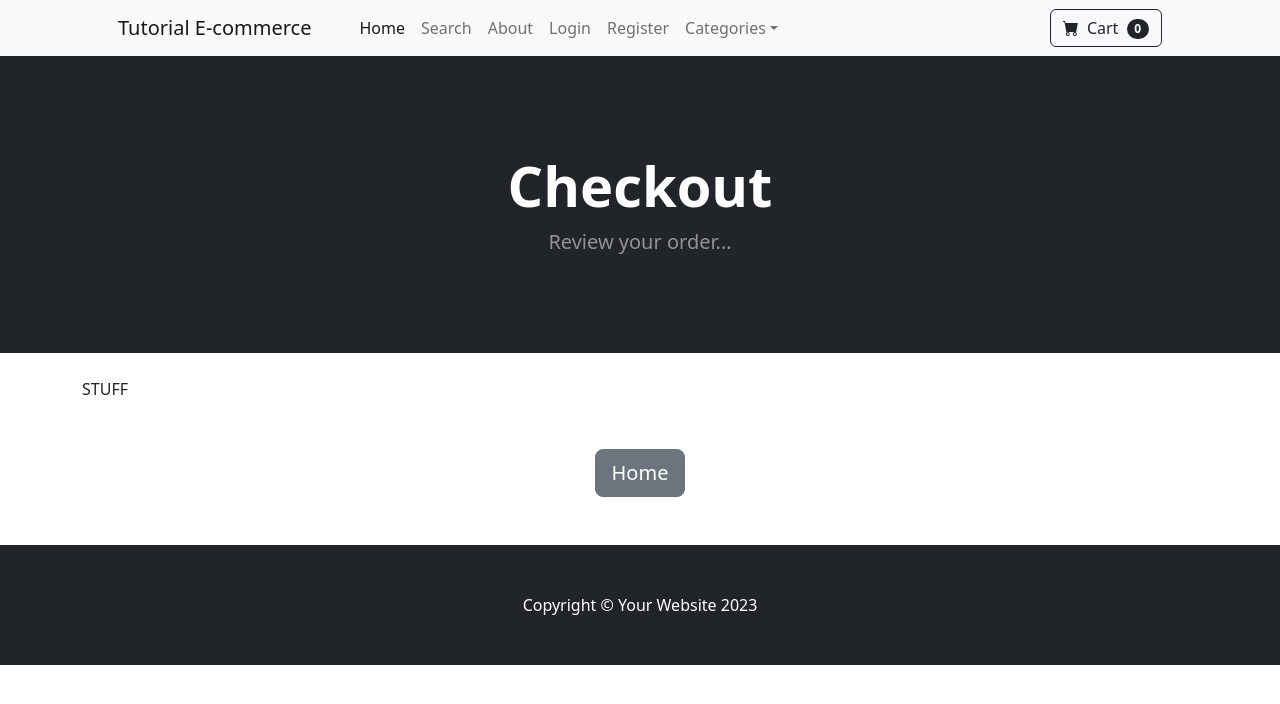
After one commit to cesgomes/e_commerce, a Django app: page /payment/checkout/ in a window 1280 px wide. The commit adds this page. Shown: the top 704 px of the page. Run offline with Django 4.2, Linux system fonts and the light colour scheme; some libraries are stand-ins or nearby versions.

Commit message:
3 pilares da página de Checkout e ajustes no carrinho

```diff
--- /dev/null
+++ b/payment/templates/payment/checkout.html
@@ -0,0 +1,28 @@
+{% extends "base.html" %}
+{% block content %}
+<!---->
+<header class="bg-dark py-5">
+    <div class="container px-4 px-lg-5 my-5">
+        <div class="text-center text-white">
+            <h1 class="display-4 fw-bolder">Checkout</h1>
+            <p class="lead fw-normal text-white-50 mb-0">Review your order...</p>
+        </div>
+    </div>
+</header>
+<br/>
+<div class="container">
+
+STUFF
+
+</div>
+<br/><br/>
+<div class="container">
+    <div class="row justify-content-center">
+        <div class="col-auto">
+            <a href="{% url 'home' %}" class="btn btn-secondary btn-lg">Home</a>
+        </div>
+    </div>
+</div>
+<br/><br/>
+
+{% endblock %}
--- a/payment/urls.py
+++ b/payment/urls.py
@@ -1,6 +1,11 @@
 from django.urls import path
 from . import views
 
+# Definindo as URLs do aplicativo
 urlpatterns = [
+    # URL para a página de sucesso do pagamento
     path('payment_success/', views.payment_success, name="payment_success"),
+
+    # URL para a página de checkout
+    path('checkout/', views.checkout, name="checkout"),
 ]
--- a/payment/views.py
+++ b/payment/views.py
@@ -12,3 +12,15 @@ def payment_success(request):
         [HttpResponse](https://docs.djangoproject.com/en/4.2/ref/request-response/#django.http.HttpResponse): Renders the payment success HTML page.
     """
     return render(request, "payment/payment_success.html", {})
+
+def checkout(request):
+    """
+    Handles the checkout process by rendering the checkout page.
+
+    Args:
+        request: The HTTP request object.
+
+    Returns:
+        HttpResponse: The rendered checkout page.
+    """
+    return render(request, "payment/checkout.html", {})
```
Also changed, not shown: cart/templates/cart_summary.html (+6 -3 lines).
